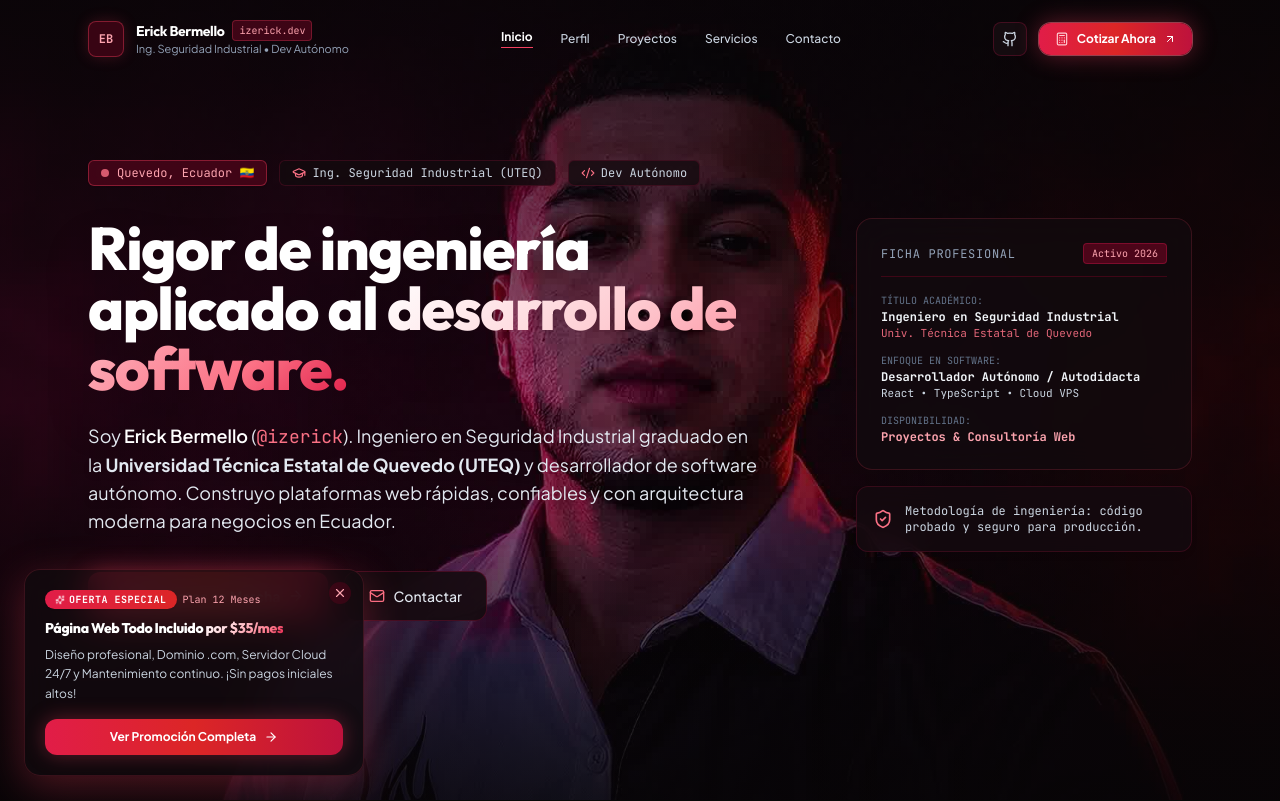
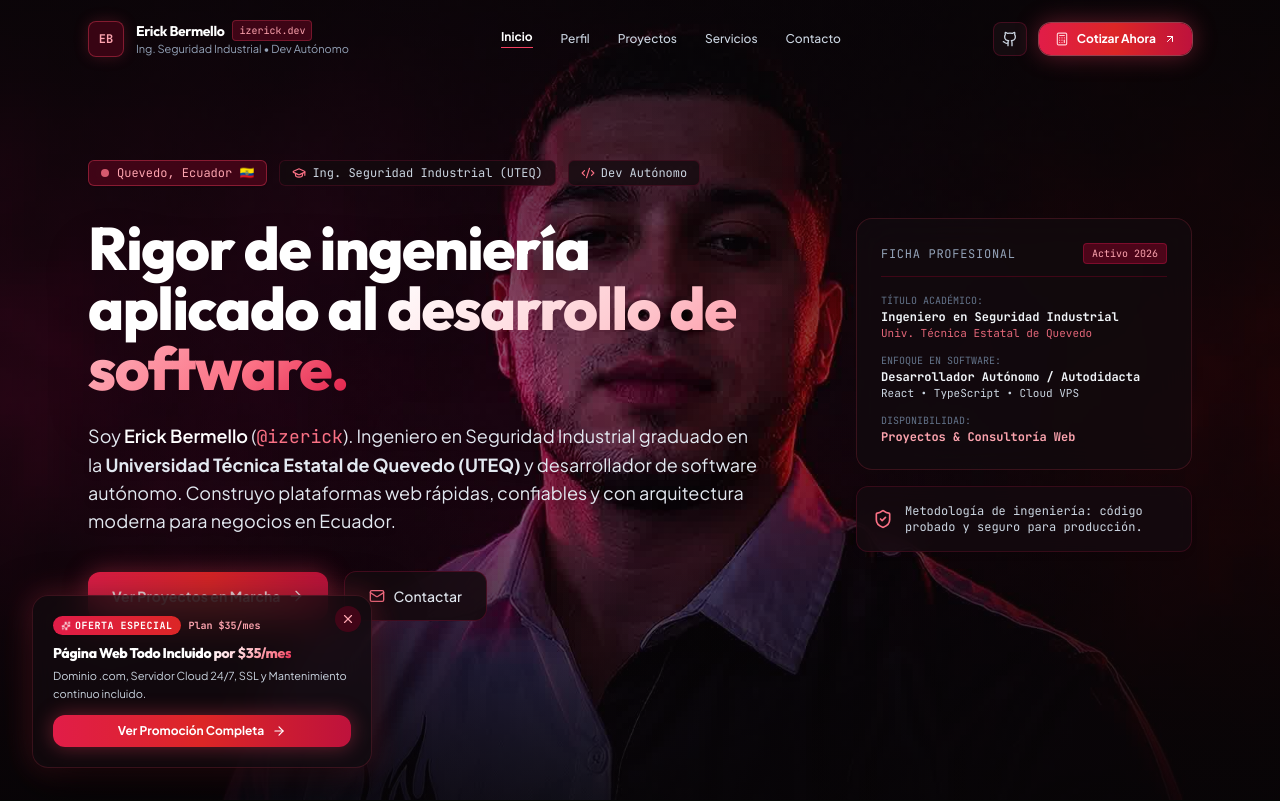
Before and after one commit to izerick/izerick-portfolio, a React (Vite) app: page / in a window 1280 px wide. Shown: the top 801 px of the page. Built offline with nearby package versions, Linux system fonts and the light colour scheme.

Commit message:
fix: adjust promo toast dimensions and elevation to prevent clipping

```diff
--- a/src/components/PromoToast.tsx
+++ b/src/components/PromoToast.tsx
@@ -28,44 +28,44 @@ export const PromoToast: React.FC = () => {
     <AnimatePresence>
       {isVisible && (
         <motion.div
-          initial={{ opacity: 0, y: 50, scale: 0.9 }}
+          initial={{ opacity: 0, y: 30, scale: 0.95 }}
           animate={{ opacity: 1, y: 0, scale: 1 }}
-          exit={{ opacity: 0, y: 30, scale: 0.9 }}
-          transition={{ type: 'spring', damping: 25, stiffness: 300 }}
-          className="fixed bottom-6 left-6 z-40 max-w-[340px] w-full tech-card rounded-2xl p-5 bg-[#12080d]/95 border border-rose-500/40 shadow-[0_10px_40px_rgba(244,63,94,0.3)] backdrop-blur-xl select-none"
+          exit={{ opacity: 0, y: 20, scale: 0.95 }}
+          transition={{ type: 'spring', damping: 22, stiffness: 280 }}
+          className="fixed bottom-5 left-5 sm:bottom-8 sm:left-8 z-50 max-w-[320px] sm:max-w-[340px] w-[calc(100vw-40px)] tech-card rounded-2xl p-4 sm:p-5 bg-[#12080d]/98 border border-rose-500/50 shadow-[0_15px_50px_rgba(0,0,0,0.8),0_0_30px_rgba(244,63,94,0.35)] backdrop-blur-2xl select-none"
         >
           {/* Close Button */}
           <button
             onClick={handleDismiss}
-            className="absolute top-3 right-3 p-1 rounded-full bg-rose-950/60 hover:bg-rose-900 text-rose-300 hover:text-white transition-colors"
+            className="absolute top-2.5 right-2.5 p-1.5 rounded-full bg-rose-950/80 hover:bg-rose-900 text-rose-300 hover:text-white transition-colors z-10"
             aria-label="Cerrar oferta"
           >
             <X className="w-3.5 h-3.5" />
           </button>
 
           {/* Badge */}
-          <div className="flex items-center gap-1.5 mb-2.5">
-            <span className="inline-flex items-center gap-1 px-2.5 py-0.5 rounded-full bg-gradient-to-r from-rose-600 to-red-600 text-white text-[10px] font-mono font-bold uppercase tracking-wider shadow-sm">
+          <div className="flex items-center gap-2 mb-2">
+            <span className="inline-flex items-center gap-1 px-2 py-0.5 rounded-full bg-gradient-to-r from-rose-600 to-red-600 text-white text-[9px] sm:text-[10px] font-mono font-bold uppercase tracking-wider shadow-sm">
               <Sparkles className="w-2.5 h-2.5 animate-spin" style={{ animationDuration: '4s' }} />
               <span>Oferta Especial</span>
             </span>
-            <span className="text-[10px] font-mono text-rose-300">Plan 12 Meses</span>
+            <span className="text-[10px] font-mono text-rose-300 font-semibold">Plan $35/mes</span>
           </div>
 
           {/* Content */}
-          <h4 className="text-sm font-extrabold text-white font-heading tracking-tight leading-snug mb-1.5">
+          <h4 className="text-xs sm:text-sm font-extrabold text-white font-heading tracking-tight leading-snug mb-1">
             Página Web Todo Incluido <span className="crimson-gradient-text">por $35/mes</span>
           </h4>
 
-          <p className="text-xs text-slate-300 leading-relaxed mb-4">
-            Diseño profesional, Dominio .com, Servidor Cloud 24/7 y Mantenimiento continuo. ¡Sin pagos iniciales altos!
+          <p className="text-[11px] text-slate-300 leading-relaxed mb-3">
+            Dominio .com, Servidor Cloud 24/7, SSL y Mantenimiento continuo incluido.
           </p>
 
           {/* CTA Link to dedicated page */}
           <Link
             to="/landing-page"
             onClick={() => setIsVisible(false)}
-            className="w-full py-2.5 px-4 rounded-xl bg-gradient-to-r from-rose-600 via-red-600 to-rose-700 hover:from-rose-500 hover:to-red-500 text-white text-xs font-bold font-sans flex items-center justify-center gap-2 shadow-[0_0_20px_rgba(244,63,94,0.35)] transition-all group"
+            className="w-full py-2 px-4 rounded-xl bg-gradient-to-r from-rose-600 via-red-600 to-rose-700 hover:from-rose-500 hover:to-red-500 text-white text-xs font-bold font-sans flex items-center justify-center gap-2 shadow-[0_0_20px_rgba(244,63,94,0.4)] transition-all group"
           >
             <span>Ver Promoción Completa</span>
             <ArrowRight className="w-3.5 h-3.5 group-hover:translate-x-1 transition-transform" />
```
